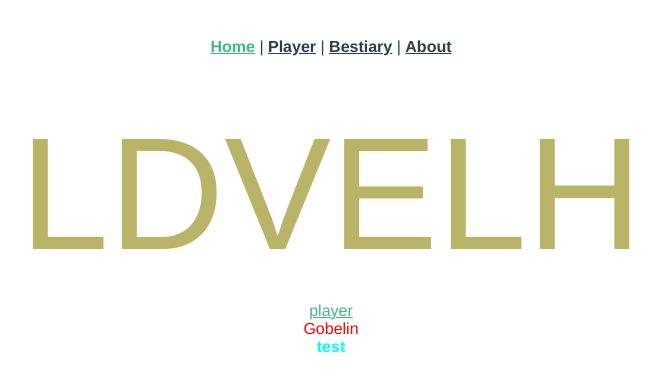
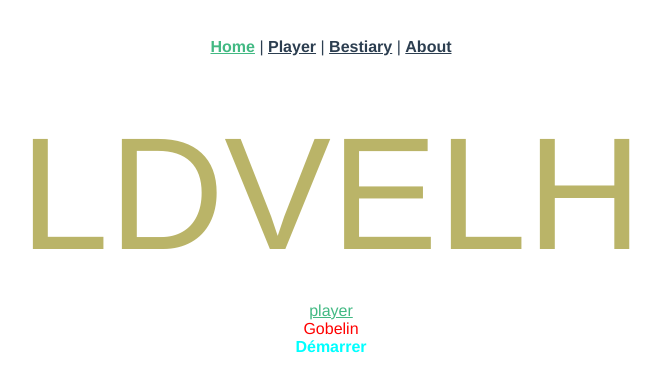
Before and after one commit to rodskin/vue3_testing, a Vue app: page / in a window 1280 px wide. Shown: the top 392 px of the page, without its empty margins (309-970 px from the left). Built offline with nearby package versions, Linux system fonts and the light colour scheme.

Commit message:
modifications pour tester les pages dynamiques

```diff
--- a/src/components/page_link.vue
+++ b/src/components/page_link.vue
@@ -1,14 +1,15 @@
 <template>
-    <a class="page_link" :href="page_href">test</a>
+    <a class="page_link" :href="page_href">{{ page_title }}</a>
 </template>
 
 <script>
 export default {
     name: 'page_link',
-    props: ['filename', 'title'],
+    props: ['page', 'title'],
     data() {
         return {
-            page_href: '/page/' + this.filename,
+            page_href: '/page/' + this.page,
+            page_title: this.title
         }
     }
 }
--- /dev/null
+++ b/src/pages/bifurcation.vue
@@ -0,0 +1,6 @@
+<template>
+    <h1>L'embranchement</h1>
+    <p>Après avoir marché pendant 1h sur le petit sentier, vous arrivez en vue d'un embranchement avec deux panneaux indiquant les routes possibles:</p>
+    <pageLink page="gauche" title="Aller à gauche"/><br>
+    <pageLink page="droite" title="Aller à droite"/>
+</template>
--- a/src/pages/cover.vue
+++ b/src/pages/cover.vue
@@ -3,7 +3,7 @@
         <span class="home-logo">LDVELH</span>
         <a href="/player">player</a><br>
         <bestiaryLink id="gobelin"/><br>
-        <pageLink filename="start"/>
+        <pageLink page="bifurcation" title="Démarrer"/>
     </div>
 </template>
 
```
